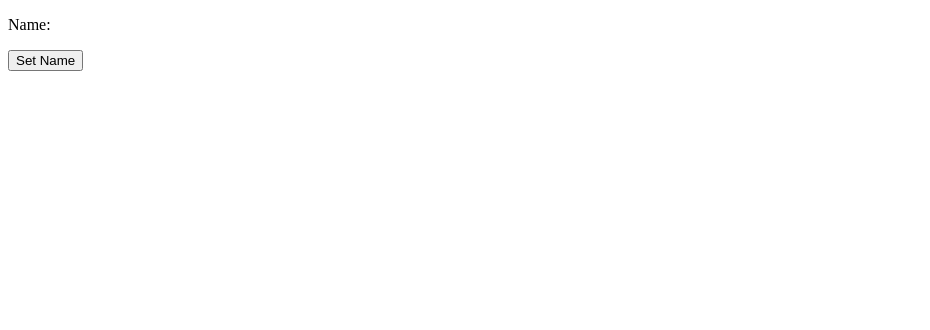
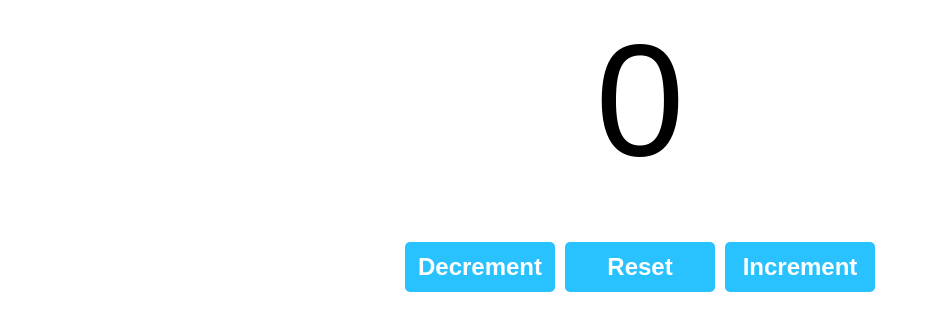
Before and after one commit to TyXav1er/react-test-repo, a React (Create React App) app: page / in a window 1280 px wide. Shown: the top 330 px of the page, without its empty margins (0-930 px from the left). Built offline with nearby package versions, Linux system fonts and the light colour scheme.

Commit message:
Added a function to increment the age and toggle the employment status.
I then added a counter.jsx file and styled it

```diff
--- a/src/App.jsx
+++ b/src/App.jsx
@@ -1,7 +1,7 @@
-import MyComponent from './Components/MyComponent'
+import Counter from './Components/Counter'
 
 function App() {
-  return (<MyComponent />)
+  return (<Counter />)
 }
 
 export default App;
--- a/src/Components/Counter.jsx
+++ b/src/Components/Counter.jsx
@@ -1,11 +1,25 @@
 import React, {useState} from 'react'
 
 function Counter() {
-    const [name, setName] = useState()
+    const [count, setCount] = useState(0)
 
-    return (<div>
-        <p>Name: {name}</p>
-        <button onClick={updateName}></button>
+    const increment = () => {
+        setCount(count + 1)
+    }
+
+    const decrement = () => {
+        setCount(count - 1)
+    }
+
+    const reset = () => {
+        setCount(0)
+    }
+
+    return(<div className='counter-container'>
+        <p className='count-display'>{count}</p>
+        <button className='counter-button' onClick={decrement}>Decrement</button>
+        <button className='counter-button' onClick={reset}>Reset</button>
+        <button className='counter-button' onClick={increment}>Increment</button>
     </div>)
 }
 
--- a/src/Components/MyComponent.jsx
+++ b/src/Components/MyComponent.jsx
@@ -1,16 +1,33 @@
 import React, {useState} from 'react'
 
 function MyComponent() {
-    const [name, setName] = useState()
+    const [name, setName] = useState("Guest") // name is the variable, setName is the state of the variable, Guest is the default variable of name
+    const [age, setAge] = useState(0)
+    const [isEmployed, setIsEmployed] = useState(false)
 
     const updateName = () => {
         setName("Tyler")
+    }
+
+    const incrementAge = () => {
+        setAge(age + 1)
+    }
+
+    const toggleEmployedStatus = () => {
+        setIsEmployed(!isEmployed)
     }
 
     return(
         <div>
             <p>Name: {name}</p>
             <button onClick={updateName}>Set Name</button>
+
+            <p>Age: {age}</p>
+            <button onClick={incrementAge}>Increment Age</button>
+
+            <p>Is employed: {isEmployed ? "Yes" : "No"}</p>
+            <button onClick={toggleEmployedStatus}>Toggle Status</button>
+
         </div>
     )
 }
--- a/src/index.css
+++ b/src/index.css
@@ -1,23 +1,27 @@
-.list-category {
-  font-size: 2.5em;
-  font-weight: bold;
-  color: hsl(0%, 0%, 20%);
-  margin-bottom: 10px;
+.counter-container {
   text-align: center;
-  border: 3px solid black;
-  border-radius: 5px;
-  background-color: hsl(185, 100%, 50%);
+  font-family: Arial, sans-serif;
 }
 
-.list-items li {
-  font-size: 2em;
-  list-style-type: none;
-  color: hsl(0, 0%, 25%);
-  text-align: center;
-  margin: 0;
+.count-display {
+  font-size: 10em;
+  margin-top: 0;
+  margin-bottom: 50px;
 }
 
-.list-items li:hover {
-  color: hsl(0, 0%, 45%);
+.counter-button {
+  width: 150px;
+  height: 50px;
+  font-size: 1.5em;
+  font-weight: bold;
+  margin: 0px 5px;
+  background-color: hsl(197, 100%, 58%);
+  color: white;
+  border: none;
+  border-radius: 5px;
   cursor: pointer;
 }
+
+.counter-button:hover {
+  background-color: hsl(197, 100%, 48%);
+}
```
